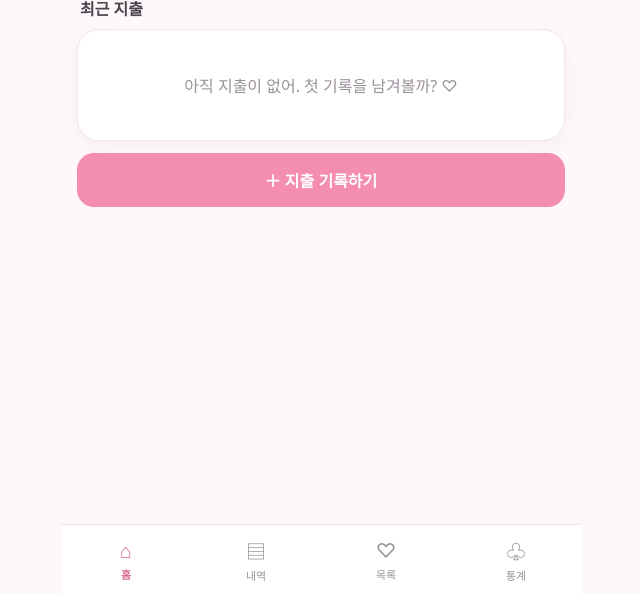
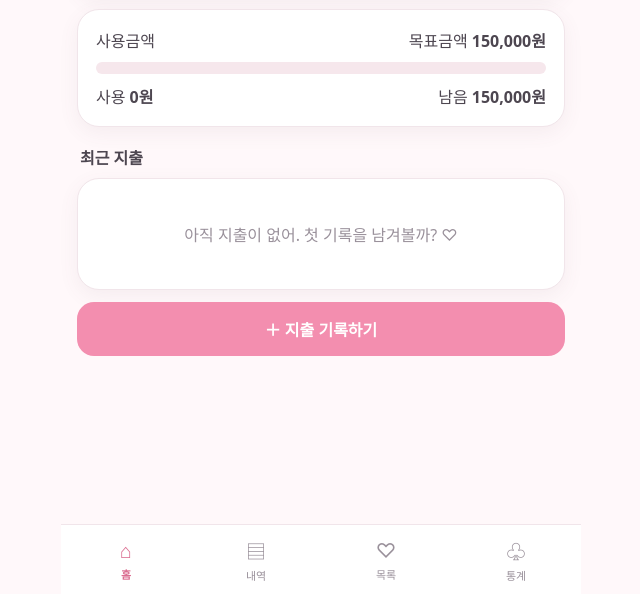
Before and after one commit to pjy321321-debug/shu, a plain HTML site: page index.html in a window 1280 px wide. Shown: the part 206-800 px from the top of the page, without its empty margins (319-959 px from the left). Drawn offline with Linux system fonts and the light colour scheme.

Commit message:
Add files via upload

```diff
--- a/index.html
+++ b/index.html
@@ -56,7 +56,13 @@ h2{margin:4px 0 2px;font-size:20px}
 <main>
 <section id="home" class="view active">
   <div class="card hero" style="text-align:center">
+    <div class="label">이번 달 지출 내역</div>
     <div class="big" id="total" style="margin:6px 0">0원</div>
+  </div>
+  <div class="card">
+    <div class="row"><span>사용금액</span><span>목표금액 <b id="budgetText">150,000원</b></span></div>
+    <div class="progress" style="height:12px"><div class="bar" id="budgetBar" style="width:0%"></div></div>
+    <div class="row"><span>사용 <b id="used">0원</b></span><span>남음 <b id="remain">150,000원</b></span></div>
   </div>
   <div class="section-title">최근 지출</div><div class="card" id="recent"></div>
   <button class="cta" onclick="showView('add')">＋ 지출 기록하기</button>
@@ -168,8 +174,12 @@ function totals(){
  return {total:amount,need:0,want:amount};
 }
 function render(){
- const t=totals(), usedAmount=t.want, pct=budget?Math.min(100,usedAmount/budget*100):0;
+ const t=totals(), usedAmount=t.want, remainingAmount=Math.max(0,budget-usedAmount), pct=budget?Math.min(100,usedAmount/budget*100):0;
  total.textContent=fmt(t.want);
+ document.getElementById('used').textContent=fmt(usedAmount);
+ document.getElementById('remain').textContent=fmt(remainingAmount);
+ document.getElementById('budgetText').textContent=fmt(budget);
+ document.getElementById('budgetBar').style.width=pct+'%';
  const luxuryData=data.filter(x=>x.kind!=='필수');
  const sorted=[...luxuryData].sort((a,b)=>b.date.localeCompare(a.date)||b.id-a.id);
  recent.innerHTML=sorted.slice(0,5).map(itemHTML).join('')||'<div class="empty">아직 지출이 없어. 첫 기록을 남겨볼까? ♡</div>';
--- a/sw.js
+++ b/sw.js
@@ -1,4 +1,4 @@
-const CACHE="shu-budget-pwa-v5";
+const CACHE="shu-budget-pwa-v6";
 const ASSETS=["./","./index.html","./manifest.webmanifest","./icon.svg"];
 self.addEventListener("install",event=>{
   event.waitUntil(caches.open(CACHE).then(cache=>cache.addAll(ASSETS)));
```
